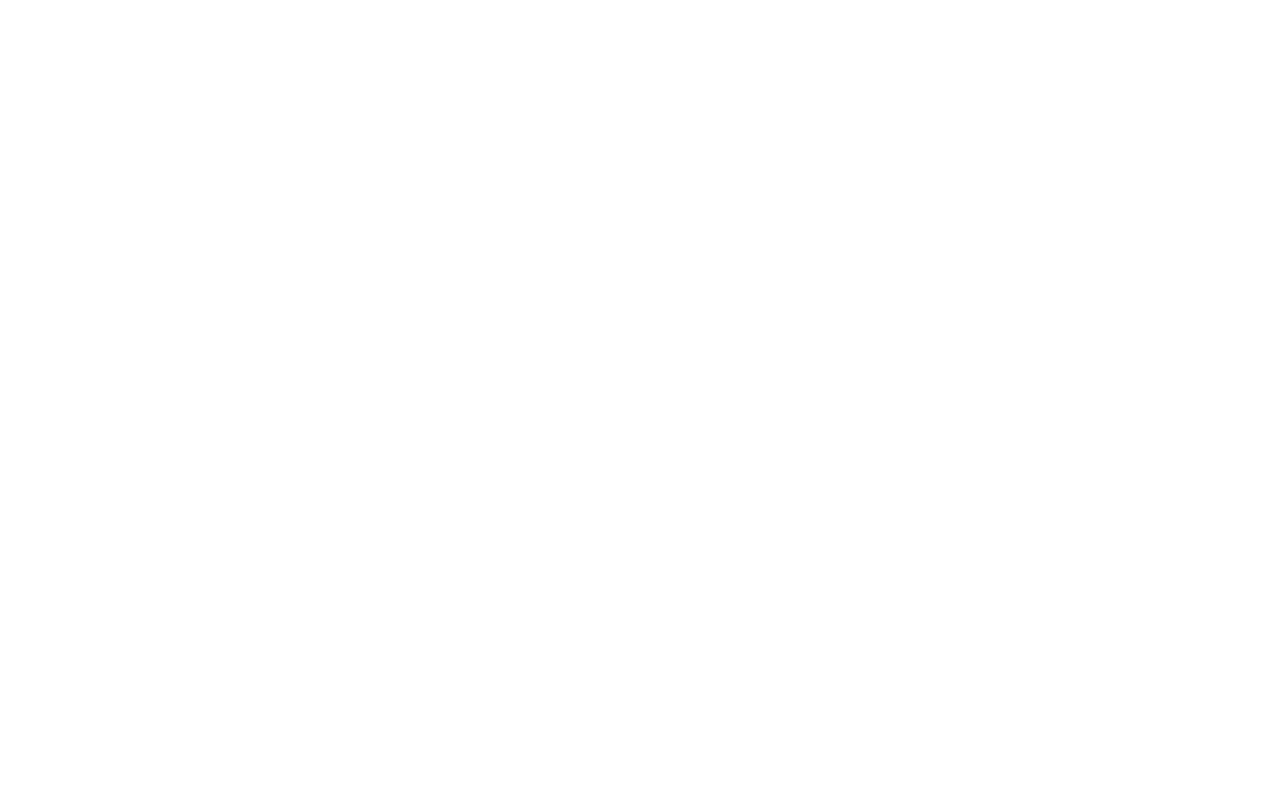
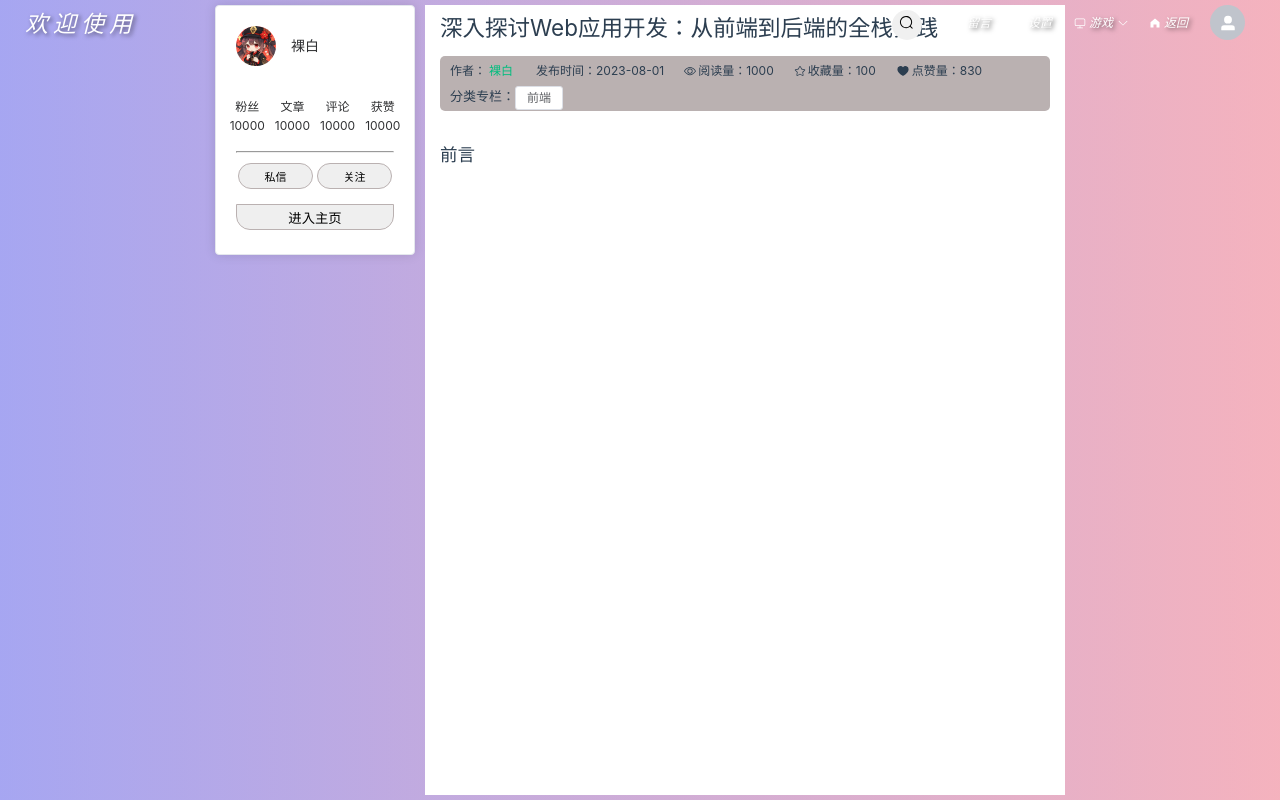
Before and after one commit to luobaiD/myBok, a Vue app: page /home-content/1 in a window 1280 px wide. Before the commit this address had no page. Built offline with nearby package versions, Linux system fonts and the light colour scheme.

Commit message:
帖子详情页

```diff
--- a/package.json
+++ b/package.json
@@ -12,6 +12,7 @@
   },
   "dependencies": {
     "@element-plus/icons-vue": "^2.3.1",
+    "animate.css": "^4.1.1",
     "element-plus": "^2.8.8",
     "pinia": "^2.2.6",
     "sass": "^1.83.0",
--- a/src/assets/main.css
+++ b/src/assets/main.css
@@ -2,6 +2,7 @@
 
 body{
   width: 100vw;
+  min-width: 850px;
   height: 100vh;
   margin: 0 auto;
   padding: 0;
--- a/src/components/tools/NavMenu.vue
+++ b/src/components/tools/NavMenu.vue
@@ -92,6 +92,7 @@ const props = defineProps({
       .menu-Options{
         width: 100%;
         height: 30px;
+        color: black;
         // padding: 0px 10px;
         display: flex;
         justify-content: center;
--- a/src/router/index.ts
+++ b/src/router/index.ts
@@ -5,7 +5,6 @@ const router = createRouter({
   routes: [
     {
       path: '/',
-      name: 'login',
       component: () => import('../views/Login/index.vue'),
       children: [
         {
@@ -17,12 +16,21 @@ const router = createRouter({
     },
     {
       path: '/home',
-      name: 'home',
       component: () => import('../views/Home/index.vue'),
+      children: [
+        {
+          path: '',
+          name: 'home-body',
+          component: () => import('../views/Home/body/index.vue'),
+        },{
+          path: '/home-content/:id',
+          name: 'home-content',
+          component: () => import('../views/Home/body/content.vue'),
+        }
+      ]
     },
     {
       path: '/coge',
-      name: 'coge',
       component: () => import('../views/Coge/index.vue'),
       children: [
         {
--- /dev/null
+++ b/src/views/Home/body/content.vue
@@ -0,0 +1,229 @@
+<template>
+  <div class="content-whole">
+    <!-- 作者 作者文章 类似文章 -->
+    <div class="autho-Other">
+      <div class="author">
+        <el-card>
+          <!-- 头像 -->
+          <div class="avatar">
+            <div class="author-avatar">
+              <img src="@/assets/img/touxiang.png" alt="">
+            </div>
+            <div class="author-name">
+              <p>{{ '裸白' }}</p>
+            </div>
+          </div>
+          <!-- 数据量 -->
+          <div class="author-data">
+            <div>
+              <span>粉丝</span>
+              <span>{{ 10000 }}</span>
+            </div>
+            <div>
+              <span>文章</span>
+              <span>{{ 10000 }}</span>
+            </div>
+            <div>
+              <span>评论</span>
+              <span>{{ 10000 }}</span>
+            </div>
+            <div>
+              <span>获赞</span>
+              <span>{{ 10000 }}</span>
+            </div>
+          </div>
+          <hr>
+          <div class="author-button">
+            <div class="understand-author">
+              <button>私信</button>
+              <button>关注</button>
+            </div>
+            <div class="button-route">
+              <button>进入主页</button>
+            </div>
+          </div>
+        </el-card>
+      </div>
+    </div>
+    <!-- 文章 -->
+    <div class="article-MainBody">
+      <h2>深入探讨Web应用开发：从前端到后端的全栈实践</h2>
+      <div class="post-Message">
+        <!-- 数据 -->
+        <div>
+          <span style="margin-right: 20px;">作者：<a href="#">裸白</a></span>
+          <span style="margin-right: 20px;">发布时间：2023-08-01</span>
+          <span style="margin-right: 20px;">
+            <el-icon style="margin-right: 2px;"><View /></el-icon>
+            阅读量：{{ 1000 }}
+          </span>
+          <span style="margin-right: 20px;">
+            <el-icon style="margin-right: 2px;"><Star /></el-icon>
+            收藏量：{{ 100 }}
+          </span>
+          <span style="margin-right: 20px;">
+            <svg xmlns="http://www.w3.org/2000/svg" viewBox="0 0 20 20" fill="currentColor" style="width: 14px;margin-right: 2px;">
+              <path d="m9.653 16.915-.005-.003-.019-.01a20.759 20.759 0 0 1-1.162-.682 22.045 22.045 0 0 1-2.582-1.9C4.045 12.733 2 10.352 2 7.5a4.5 4.5 0 0 1 8-2.828A4.5 4.5 0 0 1 18 7.5c0 2.852-2.044 5.233-3.885 6.82a22.049 22.049 0 0 1-3.744 2.582l-.019.01-.005.003h-.002a.739.739 0 0 1-.69.001l-.002-.001Z" />
+            </svg>
+            点赞量：{{ 830 }}
+          </span>
+        </div>
+        <!-- 分类 -->
+        <div style="font-size: 13px;margin-top: 5px;">
+          <span>分类专栏：</span>
+          <el-button size="small" v-for="item in 1">{{ '前端' }}</el-button>
+        </div>
+      </div>
+      <!-- 前言 -->
+      <div style="margin-top: 30px;">
+        <h3>前言</h3>
+        <div style="font-size: 14px;">
+
+        </div>
+      </div>
+    </div>
+  </div>
+</template>
+
+<script setup lang="ts">
+import { ref, onMounted } from 'vue';
+</script>
+
+<style scoped lang="scss">
+.content-whole{
+  width: 100%;
+  height: 100%;
+  background: linear-gradient(to right, rgba(157, 157, 240, 0.693),rgba(244, 174, 186, 0.764));
+  padding: 5px 0 5px 0;
+  display: flex;
+  justify-content: center;
+  .article-MainBody{
+    width: 50%;
+    height: 100%;
+    background-color: rgb(255, 255, 255);
+    padding: 5px 15px 5px 15px;
+    .post-Message{
+      width: 100%;;
+      margin-top: 10px;
+      background-color: rgb(186, 177, 177);
+      font-size: 12px;
+      padding: 5px 10px 5px 10px;
+      display: flex;
+      flex-direction: column;
+      flex-wrap: wrap;
+      border-radius: 5px;
+      div{
+        width: 100%;
+        height: 20px;
+        display: flex
+      };
+      span{
+        display: flex;
+        align-items: center;
+      }
+    }
+  }
+  .autho-Other{
+    width: 200px;
+    height: 100%;
+    margin-right: 10px;
+    .author{
+      width: 100%;
+      height: 250px;
+      :deep(.el-card){
+        width: 100%;
+        height: 100%;
+      }
+      :deep(.el-card__body){
+        .avatar{
+          width: 100%;
+          height: 40px;
+          display: flex;
+          .author-avatar{
+            width: 40px;
+            height: 40px;
+            display: flex;
+            justify-content: center;
+            align-items: center;
+            img{
+              width: 100%;
+              height: 100%;
+              border-radius: 50%;
+            }
+          }
+         .author-name{
+            height: 100%;
+            display: flex;
+            align-items: center;
+            margin-left: 15px;
+            font-size: 14px;
+         }
+        }
+        .author-data{
+          width: 100%;
+          height: 70px;
+          margin-top: 15px;
+          font-size: 12px;
+          display: flex;
+          justify-content: center;
+          align-items: center;
+          div{
+            width: 100%;
+            margin: 0px 5px;
+            display: flex;
+            flex-direction: column;
+            justify-content: space-around;
+            align-items: center;
+          }
+        }
+       .author-button{
+          width: 100%;
+          height: 40px;
+          .understand-author{
+            width: 100%;
+            height: 26px;
+            margin-top: 10px;
+            display: flex;
+            justify-content: space-around;
+            button{
+              width: 75px;
+              height: 26px;
+              border: 1px solid rgb(186, 177, 177);
+              border-radius: 14px;
+              font-size: 11px;
+            }
+            button:hover{
+              border: 1px solid black;
+            }
+          }
+         .button-route{
+            width: 100%;
+            height: 26px;
+            margin-top: 15px;
+            button{
+              width: 100%;
+              height: 26px;
+              border: 1px solid rgb(186, 177, 177);
+              border-radius: 0px 0px 14px 14px;
+              transition: all 0.5s;
+              cursor: pointer;
+            }
+            button:hover{
+             background-color: rgb(250, 176, 3);
+            }
+         }
+       }
+      }
+    }
+  }
+}
+
+@media(max-width: 1200px){
+  .content-whole{
+    width: 100%;
+    .article-MainBody{
+      width: 80%;
+    }
+  }
+}
+</style>
--- a/src/views/Home/index.vue
+++ b/src/views/Home/index.vue
@@ -4,7 +4,7 @@
       <TitleFeature />
     </div>
     <div class="home-body">
-      <BodyFeature />
+       <RouterView />
     </div>
   </div>
 
@@ -13,8 +13,7 @@
 <script setup lang="ts">
 import { ref, onMounted, watch } from 'vue';
 import TitleFeature from './titleFeature/index.vue';
-import BodyFeature from './body/index.vue'
-import { interlayer } from '@/interlayer';
+import { RouterView } from 'vue-router';
 
 
 
@@ -23,7 +22,7 @@ import { interlayer } from '@/interlayer';
 <style scoped lang="scss">
   .home-box{
     width: 100%;
-    height: 100%;
+    height: 100vh;
     background: linear-gradient(to right, rgba(157, 157, 240, 0.693),rgba(244, 174, 186, 0.764));
     display: flex;
     flex-direction: column;
@@ -37,6 +36,7 @@ import { interlayer } from '@/interlayer';
     }
     .home-body{
       max-width: 100%;
+      height: 100%;
     }
   }
 </style>
--- a/src/views/Home/titleFeature/index.vue
+++ b/src/views/Home/titleFeature/index.vue
@@ -1,5 +1,5 @@
 <template>
-  <div class="title" ref="scrollableDiv" :style="{color: titleColor,backgroundColor: titleBackground}">
+  <div class="title animate__animated animate__fadeInDown" ref="scrollableDiv" :style="{color: titleColor,backgroundColor: titleBackground}">
       <!-- logo -->
       <div class="title-name">
         <p>欢迎使用</p>
@@ -24,8 +24,11 @@
 <script setup lang="ts">
 import { ref, onMounted } from 'vue';
 import { UserFilled } from '@element-plus/icons-vue'
+import router from '@/router/index';
 import  NavMenu  from '@/components/tools/NavMenu.vue';
 import Search from '@/components/tools/Search.vue';
+import 'animate.css';
+
 
 const shuzu = ref([
   {
@@ -71,6 +74,7 @@ const shuzu = ref([
     path: '/',
     fun: () => {
       console.log('点击了返回')
+      router.push('/home')
     }
   }
 ])
@@ -115,6 +119,7 @@ onMounted(() => {
 <style scoped lang="scss">
   .title{
     width: 100%;
+    min-width: 850px;
     height: 50px;
     color: #fff;
     // background-color: rgb(255, 255, 255, 0.6);
@@ -137,7 +142,6 @@ onMounted(() => {
       cursor: pointer;
     }
     .title-Feature{
-      width: 100px;
       height: 100%;
       display: flex;
       justify-content: flex-end;
@@ -145,7 +149,6 @@ onMounted(() => {
       width: 50%;
       font-size: 15px;
       color: #000000;
-      // background-color: red;
       font-family: 'sans-serif';
       text-shadow: 2px 2px 4px rgba(0, 0, 0, 0.5);
       font-style: italic;
@@ -159,12 +162,12 @@ onMounted(() => {
         font-family:'sans-serif';
       }
       .title-avatar{
-        width: 30px;
-        height: 30px;
+        width: 40px;
+        height: 40px;
         margin-right: 30px;
         :deep(.el-avatar){
-          width: 30px;
-          height: 30px;
+          width:35px;
+          height: 35px;
         }
       }
     }
```
Also changed, not shown: src/components/tools/Search.vue (+43 -1 lines), src/views/Home/body/index.vue (+23 -2 lines), src/assets/img/touxiang.png (added), 1 other file (tests, documents, lock files or other folders).
